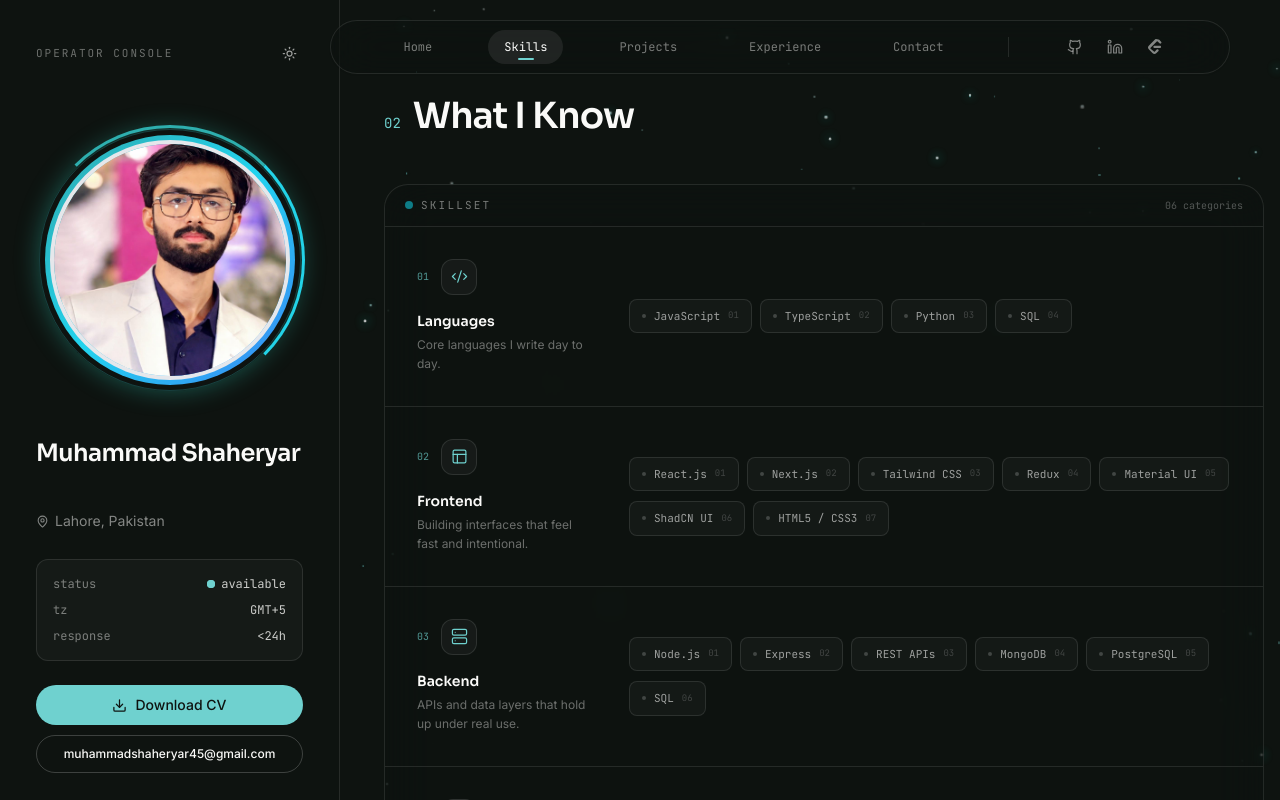
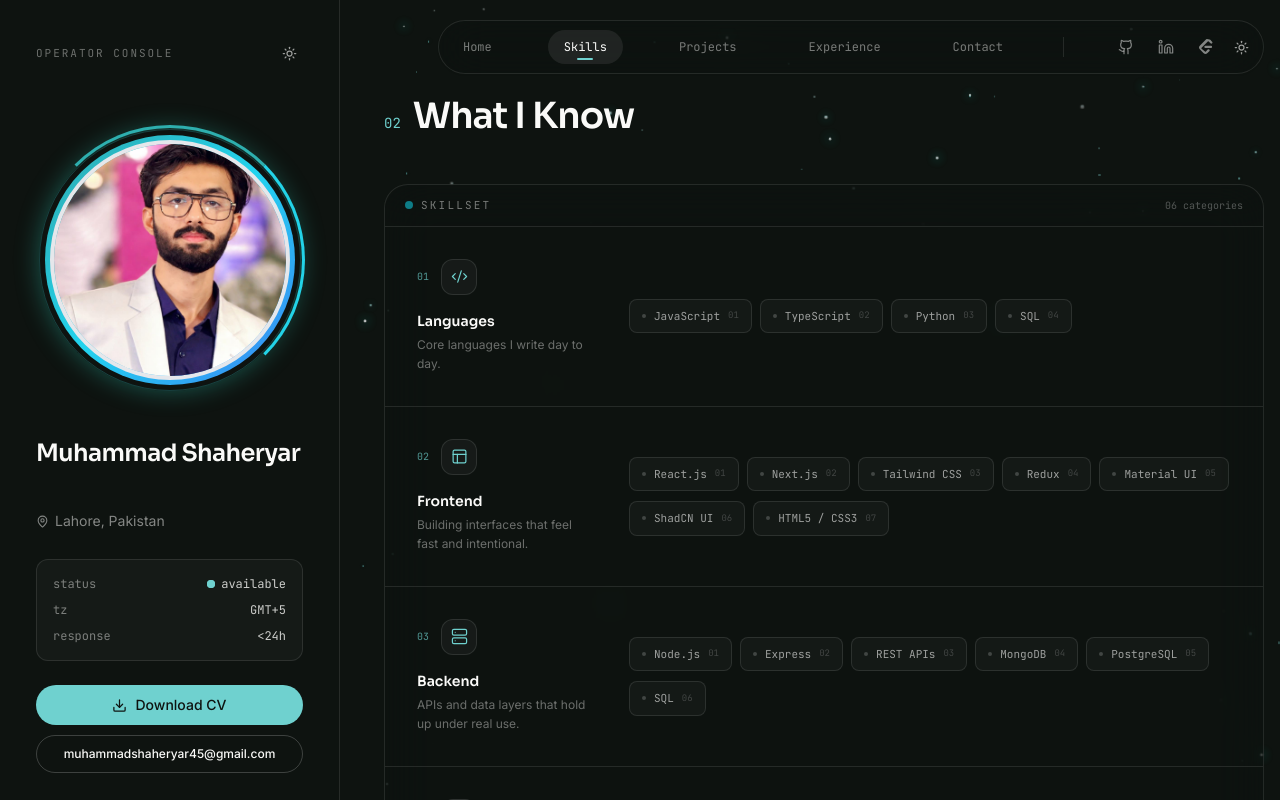
Before and after one commit to Shaheryar-Ashraf-007/Muhammad-Shaheryar, a Next.js app in the folder portfolio/: page /skills in a window 1280 px wide. Shown: the top 800 px of the page. Built offline with nearby package versions, Linux system fonts and the light colour scheme.

Commit message:
make changes

```diff
--- a/portfolio/app/layout.tsx
+++ b/portfolio/app/layout.tsx
@@ -1,12 +1,16 @@
 import type { Metadata } from "next";
 import { Sora, Inter, JetBrains_Mono } from "next/font/google";
+
 import "./globals.css";
+
 import { ThemeProvider } from "@/components/ThemeProvider";
 import { profile } from "@/data/content";
+
 import Sidebar from "@/components/Sidebar";
 import Navbar from "@/components/Navbar";
 import GlowingDotsBackground from "@/components/Animation";
 import Loader from "@/components/Loader";
+
 const sora = Sora({
   subsets: ["latin"],
   variable: "--font-sora",
@@ -41,24 +45,40 @@ export default function RootLayout({
   return (
     <html lang="en" suppressHydrationWarning>
       <body
-        className={`${sora.variable} ${inter.variable} ${jbMono.variable} font-body antialiased bg-paper text-ink dark:bg-ink dark:text-paper`}
+        className={`
+          ${sora.variable}
+          ${inter.variable}
+          ${jbMono.variable}
+          font-body
+          antialiased
+          bg-paper
+          text-ink
+          dark:bg-ink
+          dark:text-paper
+        `}
       >
         <ThemeProvider
           attribute="class"
           defaultTheme="dark"
           enableSystem={false}
         >
+          {/* Page Loader */}
           <Loader />
 
           <GlowingDotsBackground>
             <div className="relative z-10 min-h-screen">
+
+              {/* Sidebar */}
               <Sidebar />
 
-              <div className="hidden lg:block">
-                <Navbar />
-              </div>
+              {/* Responsive Navbar */}
+              <Navbar />
 
-              <main className="min-h-screen lg:pt-0">{children}</main>
+              {/* Main Content */}
+              <main className="min-h-screen lg:pt-0">
+                {children}
+              </main>
+
             </div>
           </GlowingDotsBackground>
         </ThemeProvider>
--- a/portfolio/components/Navbar.tsx
+++ b/portfolio/components/Navbar.tsx
@@ -1,9 +1,18 @@
 "use client";
 
-import React from "react";
+import React, { useEffect, useState } from "react";
 import Link from "next/link";
 import { usePathname } from "next/navigation";
-import { Github, Linkedin } from "lucide-react";
+import {
+  Github,
+  Linkedin,
+  Menu,
+  X,
+  Sun,
+  Moon,
+} from "lucide-react";
+import { useTheme } from "next-themes";
+
 import { profile } from "./../data/content";
 
 const nav = [
@@ -17,11 +26,36 @@ const nav = [
 export default function Navbar() {
   const pathname = usePathname();
 
+  const { theme, setTheme } = useTheme();
+
+  const [mobileOpen, setMobileOpen] = useState(false);
+  const [mounted, setMounted] = useState(false);
+
+  useEffect(() => {
+    setMounted(true);
+  }, []);
+
+  const isActive = (href: string) => {
     return (
-    <header className="fixed left-86 right-0 top-5 z-50 w-[1000px] flex justify-center px-4">
+      pathname === href ||
+      (pathname === "/" && href === "/about")
+    );
+  };
+
+  const toggleTheme = () => {
+    setTheme(theme === "dark" ? "light" : "dark");
+  };
+
+  return (
+    <>
+      {/* ================================================= */}
+      {/* DESKTOP NAVBAR */}
+      {/* ================================================= */}
+
+      <header className="fixed left-86 right-0 top-5 z-50 hidden justify-center px-4 lg:flex">
         <nav
           className="
-          w-[900px]
+            w-full max-w-[900px]
             rounded-full
             border border-ink/10
             bg-paper/50
@@ -33,12 +67,10 @@ export default function Navbar() {
             dark:bg-ink/40
           "
         >
+          <div className="flex items-center justify-center gap-6 xl:gap-10">
+
             {/* Navigation */}
-        <div className="flex items-center justify-center gap-10">
-          {nav.map((item) => {
-            const isActive =
-            pathname === item.href || (pathname === "/" && item.href === "/about");
-            return (
+            {nav.map((item) => (
               <Link
                 key={item.href}
                 href={item.href}
@@ -48,7 +80,7 @@ export default function Navbar() {
                   font-mono text-[12px]
                   transition-all duration-300
                   ${
-                    isActive
+                    isActive(item.href)
                       ? "bg-ink/[0.07] text-ink dark:bg-paper/[0.08] dark:text-paper"
                       : "text-ink/45 hover:bg-ink/[0.04] hover:text-ink/80 dark:text-paper/45 dark:hover:bg-paper/[0.05] dark:hover:text-paper/80"
                   }
@@ -56,8 +88,8 @@ export default function Navbar() {
               >
                 {item.label}
 
-                {/* Active indicator */}
-                {isActive && (
+                {/* Active Indicator */}
+                {isActive(item.href) && (
                   <span
                     className="
                       absolute
@@ -73,25 +105,303 @@ export default function Navbar() {
                   />
                 )}
               </Link>
-            );
-          })}
+            ))}
 
             {/* Divider */}
-          <div className="mx-2 h-5 w-px bg-ink/10 dark:bg-paper/10" />
+            <div className="mx-1 h-5 w-px bg-ink/10 dark:bg-paper/10" />
+
+            {/* Social Links + Theme */}
+            <div className="flex items-center gap-1">
+
+              {/* GitHub */}
+              <SocialLink
+                href={profile.social.github}
+                label="GitHub"
+              >
+                <Github size={16} strokeWidth={1.8} />
+              </SocialLink>
+
+              {/* LinkedIn */}
+              <SocialLink
+                href={profile.social.linkedin}
+                label="LinkedIn"
+              >
+                <Linkedin size={16} strokeWidth={1.8} />
+              </SocialLink>
+
+              {/* LeetCode */}
+              <SocialLink
+                href={profile.social.leetcode}
+                label="LeetCode"
+              >
+                <LeetCodeIcon />
+              </SocialLink>
+
+              {/* Theme Switcher */}
+              {mounted && (
+                <button
+                  aria-label="Toggle theme"
+                  onClick={toggleTheme}
+                  className="
+                    rounded-full
+                    p-1.5
+                    text-ink/60
+                    transition-colors
+                    hover:bg-ink/[0.06]
+                    hover:text-ink
+                    dark:text-paper/60
+                    dark:hover:bg-paper/[0.08]
+                    dark:hover:text-paper
+                  "
+                >
+                  {theme === "dark" ? (
+                    <Sun size={15} />
+                  ) : (
+                    <Moon size={15} />
+                  )}
+                </button>
+              )}
+            </div>
+          </div>
+        </nav>
+      </header>
+
+      {/* ================================================= */}
+      {/* MOBILE NAVBAR */}
+      {/* ================================================= */}
+
+      <header className="fixed left-0 right-0 top-4 z-50 px-4 lg:hidden">
+        <nav
+          className="
+            rounded-2xl
+            border border-ink/10
+            bg-paper/70
+            shadow-lg
+            backdrop-blur-xl
+            dark:border-paper/10
+            dark:bg-ink/70
+          "
+        >
+          {/* Mobile Top Bar */}
+          <div className="flex items-center justify-between px-4 py-3">
+
+            {/* Name */}
+            <Link
+              href="/about"
+              onClick={() => setMobileOpen(false)}
+              className="
+                font-display
+                text-sm
+                font-semibold
+                tracking-tight
+                text-ink
+                dark:text-paper
+              "
+            >
+              {profile.name} <span className="text-teal-500 font-bold">.</span>
+            </Link>
+
+            {/* Mobile Controls */}
+            <div className="flex items-center gap-1">
+
+              {/* Theme Switcher */}
+              {mounted && (
+                <button
+                  aria-label="Toggle theme"
+                  onClick={toggleTheme}
+                  className="
+                    rounded-full
+                    p-1.5
+                    text-ink/60
+                    transition-colors
+                    hover:bg-ink/[0.06]
+                    hover:text-ink
+                    dark:text-paper/60
+                    dark:hover:bg-paper/[0.08]
+                    dark:hover:text-paper
+                  "
+                >
+                  {theme === "dark" ? (
+                    <Sun size={15} />
+                  ) : (
+                    <Moon size={15} />
+                  )}
+                </button>
+              )}
+
+              {/* Menu Button */}
+              <button
+                type="button"
+                onClick={() => setMobileOpen((prev) => !prev)}
+                aria-label={
+                  mobileOpen
+                    ? "Close menu"
+                    : "Open menu"
+                }
+                aria-expanded={mobileOpen}
+                className="
+                  flex
+                  h-9
+                  w-9
+                  items-center
+                  justify-center
+                  rounded-full
+                  text-ink/70
+                  transition-all
+                  duration-300
+                  hover:bg-ink/[0.06]
+                  dark:text-paper/70
+                  dark:hover:bg-paper/[0.08]
+                "
+              >
+                {mobileOpen ? (
+                  <X size={20} strokeWidth={1.8} />
+                ) : (
+                  <Menu size={20} strokeWidth={1.8} />
+                )}
+              </button>
+            </div>
+          </div>
+
+          {/* ================================================= */}
+          {/* MOBILE MENU */}
+          {/* ================================================= */}
+
+          <div
+            className={`
+              overflow-hidden
+              transition-all
+              duration-300
+              ${
+                mobileOpen
+                  ? "max-h-[500px] opacity-100"
+                  : "max-h-0 opacity-0"
+              }
+            `}
+          >
+            <div
+              className="
+                border-t
+                border-ink/10
+                px-3
+                pb-3
+                pt-2
+                dark:border-paper/10
+              "
+            >
+              {/* Navigation Links */}
+              <div className="flex flex-col gap-1">
+
+                {nav.map((item) => (
+                  <Link
+                    key={item.href}
+                    href={item.href}
+                    onClick={() => setMobileOpen(false)}
+                    className={`
+                      flex
+                      items-center
+                      justify-between
+                      rounded-xl
+                      px-4
+                      py-3
+                      font-mono
+                      text-xs
+                      transition-all
+                      duration-200
+                      ${
+                        isActive(item.href)
+                          ? "bg-teal-500/10 text-teal-600 dark:bg-teal-300/10 dark:text-teal-300"
+                          : "text-ink/60 hover:bg-ink/[0.04] hover:text-ink dark:text-paper/60 dark:hover:bg-paper/[0.05] dark:hover:text-paper"
+                      }
+                    `}
+                  >
+                    <span>{item.label}</span>
+
+                    {/* Active Dot */}
+                    {isActive(item.href) && (
+                      <span
+                        className="
+                          h-1.5
+                          w-1.5
+                          rounded-full
+                          bg-teal-500
+                          dark:bg-teal-300
+                        "
+                      />
+                    )}
+                  </Link>
+                ))}
+
+              </div>
+
+              {/* Divider */}
+              <div className="my-3 h-px bg-ink/10 dark:bg-paper/10" />
 
               {/* Social Links */}
-          <div className="flex items-center gap-1">
+              <div className="flex items-center justify-center gap-1">
+
                 {/* GitHub */}
+                <SocialLink
+                  href={profile.social.github}
+                  label="GitHub"
+                >
+                  <Github size={16} strokeWidth={1.8} />
+                </SocialLink>
+
+                {/* LinkedIn */}
+                <SocialLink
+                  href={profile.social.linkedin}
+                  label="LinkedIn"
+                >
+                  <Linkedin size={16} strokeWidth={1.8} />
+                </SocialLink>
+
+                {/* LeetCode */}
+                <SocialLink
+                  href={profile.social.leetcode}
+                  label="LeetCode"
+                >
+                  <LeetCodeIcon />
+                </SocialLink>
+
+              </div>
+            </div>
+          </div>
+        </nav>
+      </header>
+    </>
+  );
+}
+
+/* ================================================= */
+/* SOCIAL LINK */
+/* ================================================= */
+
+function SocialLink({
+  href,
+  label,
+  children,
+}: {
+  href: string;
+  label: string;
+  children: React.ReactNode;
+}) {
+  return (
     <a
-              href={profile.social.github}
+      href={href}
       target="_blank"
       rel="noopener noreferrer"
-              aria-label="GitHub"
+      aria-label={label}
       className="
-                flex h-9 w-9 items-center justify-center
+        flex
+        h-9
+        w-9
+        items-center
+        justify-center
         rounded-full
         text-ink/50
-                transition-all duration-300
+        transition-all
+        duration-300
         hover:bg-ink/[0.07]
         hover:text-ink
         dark:text-paper/50
@@ -99,60 +409,24 @@ export default function Navbar() {
         dark:hover:text-paper
       "
     >
-              <Github size={16} strokeWidth={1.8} />
+      {children}
     </a>
+  );
+}
 
-            {/* LinkedIn */}
-            <a
-              href={profile.social.linkedin}
-              target="_blank"
-              rel="noopener noreferrer"
-              aria-label="LinkedIn"
-              className="
-                flex h-9 w-9 items-center justify-center
-                rounded-full
-                text-ink/50
-                transition-all duration-300
-                hover:bg-ink/[0.07]
-                hover:text-ink
-                dark:text-paper/50
-                dark:hover:bg-paper/[0.08]
-                dark:hover:text-paper
-              "
-            >
-              <Linkedin size={16} strokeWidth={1.8} />
-            </a>
+/* ================================================= */
+/* LEETCODE ICON */
+/* ================================================= */
 
-            {/* LeetCode */}
-            <a
-              href={profile.social.leetcode}
-              target="_blank"
-              rel="noopener noreferrer"
-              aria-label="LeetCode"
-              className="
-                flex h-9 w-9 items-center justify-center
-                rounded-full
-                text-ink/50
-                transition-all duration-300
-                hover:bg-ink/[0.07]
-                hover:text-ink
-                dark:text-paper/50
-                dark:hover:bg-paper/[0.08]
-                dark:hover:text-paper
-              "
-            >
+function LeetCodeIcon() {
+  return (
     <svg
       viewBox="0 0 24 24"
       className="h-[16px] w-[16px] fill-current"
       aria-hidden="true"
     >
       <path d="M13.483 0a1.67 1.67 0 0 0-1.19.493L3.02 9.766a4.34 4.34 0 0 0 0 6.137l5.077 5.077a4.34 4.34 0 0 0 6.137 0l2.69-2.69a1.68 1.68 0 1 0-2.377-2.377l-2.69 2.69a.98.98 0 0 1-1.384 0L5.396 14.526a.98.98 0 0 1 0-1.384l9.273-9.273a.98.98 0 0 1 1.384 0l2.69 2.69a1.68 1.68 0 0 0 2.377-2.377L18.43 1.19A1.67 1.67 0 0 0 17.24.697L13.483 0Z" />
-                <path d="M11.2 10.2a1.68 1.68 0 1 0 0 3.36h8.3a1.68 1.68 0 1 0 0-3.36h-8.3Z" />
+      <path d="M11.2 10.2a1.68 1.68 0 1 0 0 3.36h8.3a1.68 1.68 0 1 0 0-3.36h8.3Z" />
     </svg>
-            </a>
-          </div>
-        </div>
-      </nav>
-    </header>
   );
 }
--- a/portfolio/components/page.tsx
+++ b/portfolio/components/page.tsx
@@ -6,7 +6,7 @@ export default function About() {
   return (
     <section
       id="about"
-      className="relative pb-16 pt-10 px-4 sm:px-6 lg:pb-24 lg:pt-24"
+      className="relative pb-16 pt-10 px-4 lg:pb-24 lg:pt-24"
     >
       {/* Mobile Profile Image */}
       <div className="flex items-center justify-center lg:hidden">
```
Lines whose indentation alone changed are shown as unchanged.
